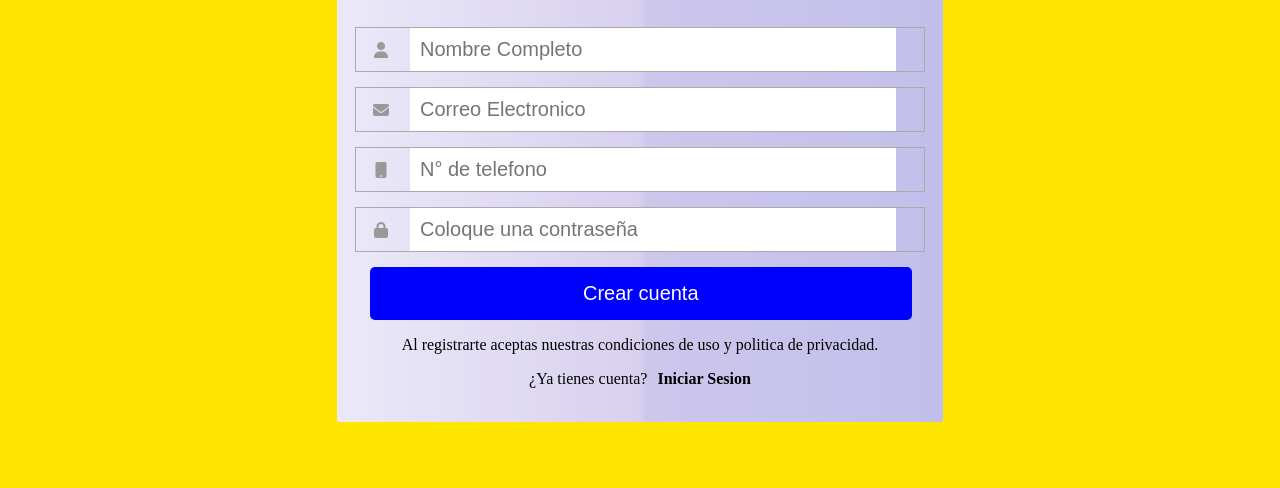
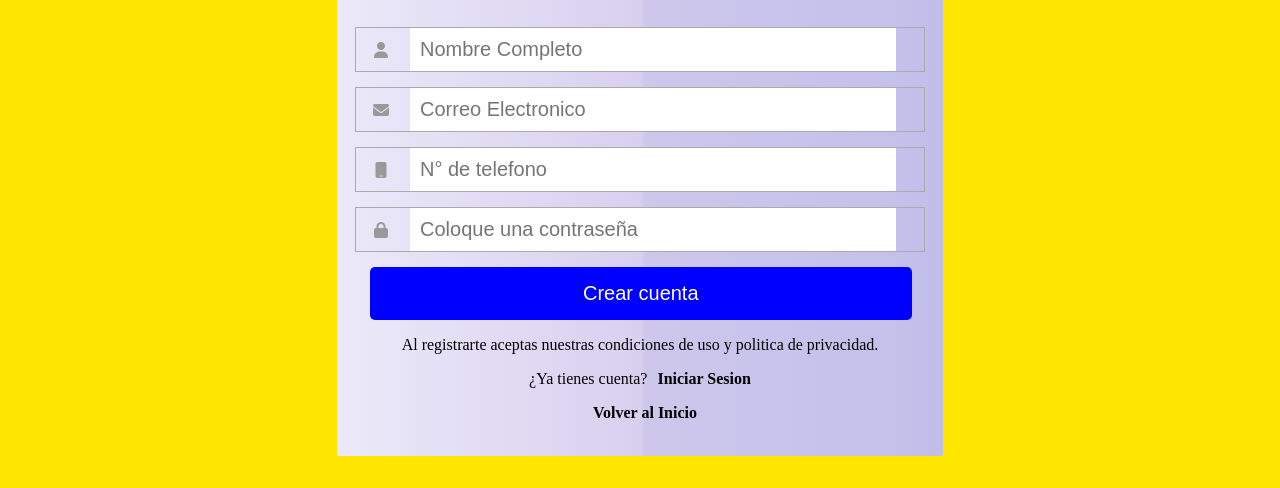
Before and after one commit to Stormserious/MercadoLiebre-RodrigoM, a website: page views/register.html in a window 1280 px wide. Shown: the part 312-800 px from the top of the page. Drawn offline with Linux system fonts and the light colour scheme.

Commit message:
Update register.html

```diff
--- a/views/register.html
+++ b/views/register.html
@@ -40,6 +40,7 @@
         <input type="submit" value="Crear cuenta" class="button">
         <p>Al registrarte aceptas nuestras condiciones de uso y politica de privacidad.</p>
         <p>¿Ya tienes cuenta?<a class="links" href="login.html">Iniciar Sesion</a></p>
+        <p><a href="home.html" class="links">Volver al Inicio</a></p>
 
     </div>
 
```
